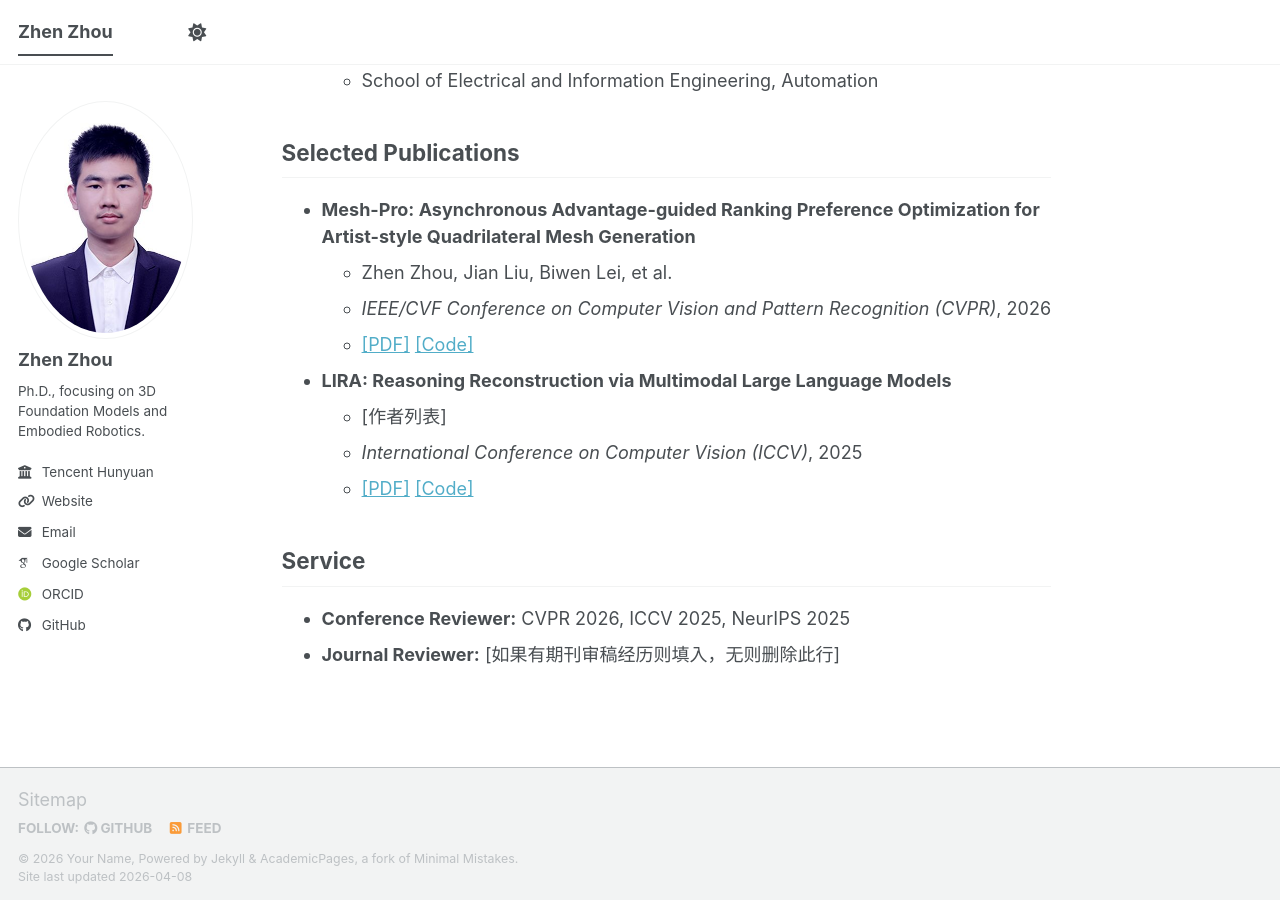
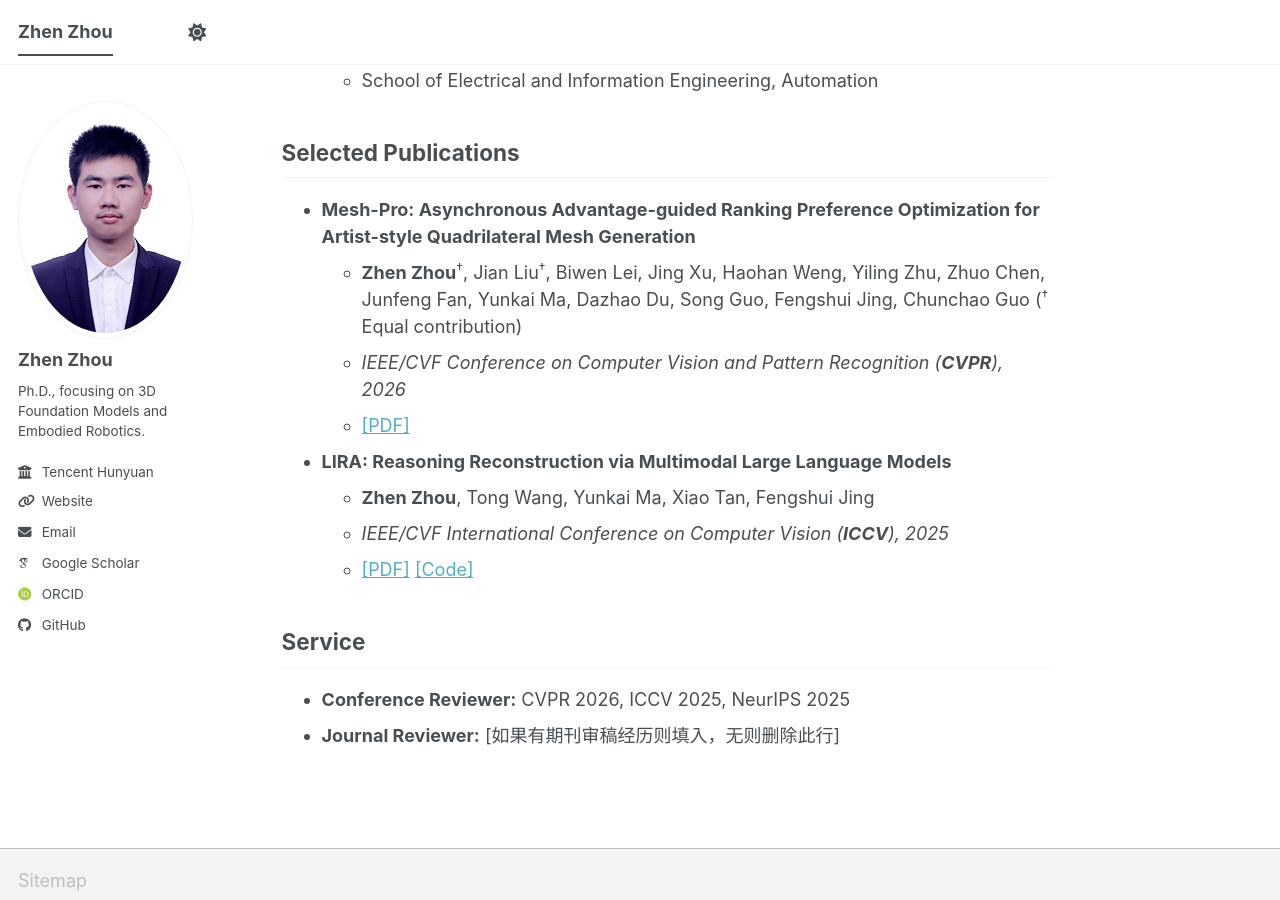
Before and after one commit to zhen6618/zhen6618.github.io, a Jekyll site: the page built from _pages/about.md, in a window 1280 px wide and 900 px high, scrolled down 982 px. Built offline with Jekyll 4.4.1, drawn with Linux system fonts in a browser that asks for light colours; some web fonts are replaced; a script bundle is joined from its source files by our own code; library files that are not in the unit come from our copies.

Commit message:
Update about.md

```diff
--- a/_pages/about.md
+++ b/_pages/about.md
@@ -39,14 +39,14 @@ I received my Ph.D. degree from the Institute of Automation, Chinese Academy of
 
 ## Selected Publications
 * **Mesh-Pro: Asynchronous Advantage-guided Ranking Preference Optimization for Artist-style Quadrilateral Mesh Generation**
-  * Zhen Zhou, Jian Liu, Biwen Lei, et al.
-  * *IEEE/CVF Conference on Computer Vision and Pattern Recognition (CVPR)*, 2026
-  * [[PDF]](链接) [[Code]](链接)
+  * **Zhen Zhou**<sup>†</sup>, Jian Liu<sup>†</sup>, Biwen Lei, Jing Xu, Haohan Weng, Yiling Zhu, Zhuo Chen, Junfeng Fan, Yunkai Ma, Dazhao Du, Song Guo, Fengshui Jing, Chunchao Guo (<sup>†</sup> Equal contribution)
+  * *IEEE/CVF Conference on Computer Vision and Pattern Recognition (**CVPR**), 2026*
+  * [[PDF]](https://arxiv.org/pdf/2603.00526)
 
 * **LIRA: Reasoning Reconstruction via Multimodal Large Language Models**
-  * [作者列表]
-  * *International Conference on Computer Vision (ICCV)*, 2025
-  * [[PDF]](链接) [[Code]](链接)
+  * **Zhen Zhou**, Tong Wang, Yunkai Ma, Xiao Tan, Fengshui Jing
+  * *IEEE/CVF International Conference on Computer Vision (**ICCV**), 2025*
+  * [[PDF]](https://openaccess.thecvf.com/content/ICCV2025/papers/Zhou_LIRA_Reasoning_Reconstruction_via_Multimodal_Large_Language_Models_ICCV_2025_paper.pdf) [[Code]](https://github.com/zhen6618/LIRA)
 
 ## Service
 * **Conference Reviewer:** CVPR 2026, ICCV 2025, NeurIPS 2025
```
